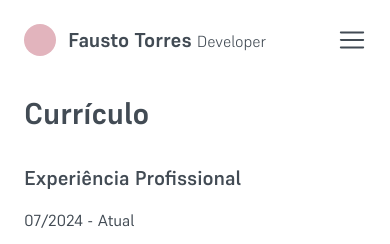
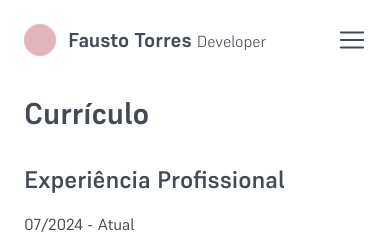
Before and after one commit to fvxstx/curriculum, a Next.js app: page /curriculo in a window 390 px wide. Shown: the top 244 px of the page. Built offline with nearby package versions, Linux system fonts and the light colour scheme.

Commit message:
fix: title size

```diff
--- a/src/app/curriculo/components/Education.tsx
+++ b/src/app/curriculo/components/Education.tsx
@@ -4,7 +4,7 @@ import JobComponent from "./Job";
 const Education = () => {
   return (
     <section className="flex flex-col md:flex-row justify-between items-start w-full gap-4">
-      <h3 className="text-xl md:text-3xl font-semibold ">Educação</h3>
+      <h3 className="text-2xl md:text-3xl font-semibold ">Educação</h3>
       <div className="flex flex-col gap-10">
         {education.map((job, index) => (
           <JobComponent
--- a/src/app/curriculo/components/ExProfissional.tsx
+++ b/src/app/curriculo/components/ExProfissional.tsx
@@ -4,7 +4,7 @@ import JobComponent from "./Job";
 const ExProfissional = () => {
   return (
     <section className="flex flex-col md:flex-row justify-between items-start w-full gap-4 relative">
-      <h3 className="text-xl md:text-3xl font-semibold md:sticky md:top-20">
+      <h3 className="text-2xl md:text-3xl font-semibold md:sticky md:top-20">
         Experiência Profissional
       </h3>
       <div className="flex flex-col gap-16">
--- a/src/app/curriculo/components/SkillsCertification.tsx
+++ b/src/app/curriculo/components/SkillsCertification.tsx
@@ -5,7 +5,7 @@ import { skills } from "@/data/Skills";
 const SkillsCertification = () => {
   return (
     <section className="flex flex-col items-start w-full gap-4">
-      <h3 className="text-xl md:text-3xl font-semibold mb-6">
+      <h3 className="text-2xl md:text-3xl font-semibold mb-6">
         Skills & Cerficações
       </h3>
       <div className="flex flex-col md:flex-row justify-around items-start w-full gap-4">
```
